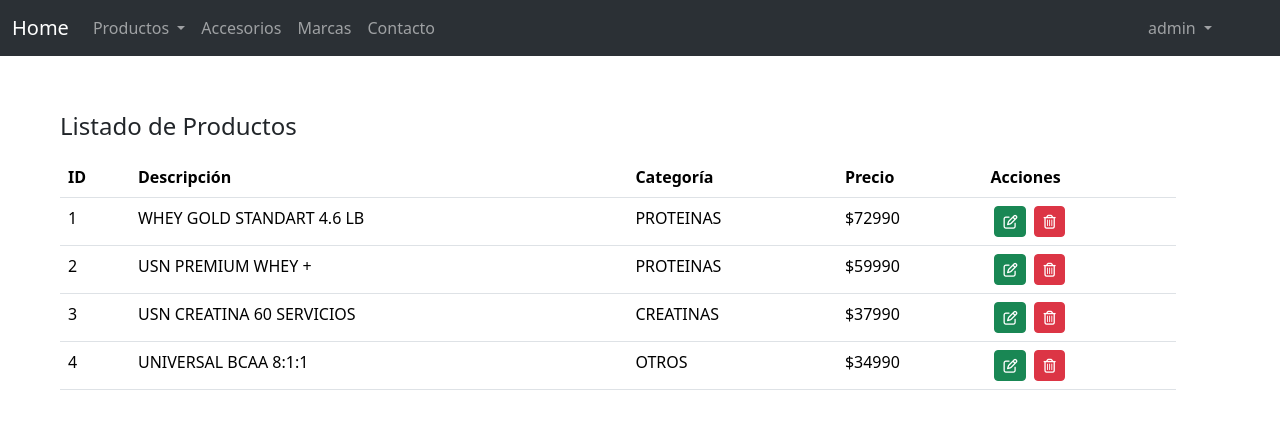
After one commit to VictorVergaraC/Python_ProyectoFinal, a Django app: page /productos/administrar/ in a window 1280 px wide. The commit adds this page. Shown: the top 429 px of the page. Run offline with Django 4.2, Linux system fonts and the light colour scheme; a user stored in the database is signed in; data comes from the database, SQL or seed files in the repository; both versions use the stored data as it was after the commit; parts of the project's set-up code (start-up, migrations or seed data) failed here and were passed over.

Commit message:
Se crea vista para editar productos, ya sea para editar, cambiar imagen, eliminar etc

```diff
--- a/ProductosApp/urls.py
+++ b/ProductosApp/urls.py
@@ -10,4 +10,5 @@ urlpatterns = [
     path('otros/', otros, name="productos_otros"),
     path('todos/', todos, name="productos_todos"),
     path('comentar/<id>/', comentario, name="comentar_producto"),
+    path('administrar/', administrar_productos, name="administrar_productos"),
 ]
--- a/ProductosApp/views.py
+++ b/ProductosApp/views.py
@@ -1,6 +1,14 @@
-from django.shortcuts import render
+from django.shortcuts import render, redirect, get_object_or_404
+from .models import *
 from django.db.models import Q
-from .models import *
+from django.contrib.auth import login, authenticate
+from django.contrib.auth.forms import UserCreationForm, AuthenticationForm
+from ProductosApp.models import Producto
+from CompraApp.models import Compra, CompraDetalle
+from django.contrib.auth.decorators import login_required # para vistas basadas en funciones
+import locale
+from datetime import datetime
+from django.utils import timezone
 
 def imprime(descripcion, parametro):
     print()
@@ -166,3 +174,13 @@ def comentario(request, id):
         "producto"    : producto
     }
     return render(request, "ProductosApp/productos/comentario/comentario.html", contexto)
+
+@login_required
+def administrar_productos(request):
+
+
+    contexto = {
+        "title" : "Administrar Productos",
+        "productos" : Producto.objects.all().select_related('categoria')
+    }
+    return render(request, "ProductosApp/admin/listado_productos.html", contexto)
--- /dev/null
+++ b/proyecto_final/templates/ProductosApp/admin/listado_productos.html
@@ -0,0 +1,49 @@
+{% extends "proyecto_final/home.html" %}
+
+{% load static %}
+
+{% block title_page %} {{ title }} {% endblock %}
+
+{% block content %}
+
+<main class="d-flex flex-column justify-content-center">
+    <h4 class="my-2">Listado de Productos</h4>
+
+    {% if productos %}
+
+    <table class="table my-2">
+        <thead>
+            <tr>
+                <th>ID</th>
+                <th>Descripción</th>
+                <th>Categoría</th>
+                <th>Precio</th>
+                <th class="align-items-center">Acciones</th>
+            </tr>
+        </thead>
+        <tbody>
+            {% for item in productos %}
+            <tr>
+                <td>{{ item.id }}</td>
+                <td>{{ item.descripcion }}</td>
+                <td>{{ item.categoria.descripcion }}</td>
+                <td>${{ item.precio }}</td>
+                <td class="d-flex">
+                    <a href="#" class="btn btn-success btn-sm mx-1"><i class="fa-regular fa-pen-to-square"></i></a>
+                    <a href="#" class="btn btn-danger btn-sm mx-1"><i class="fa-regular fa-trash-can"></i></a>
+                </td>
+            </tr>
+            {% endfor %}
+        </tbody>
+    </table>
+
+    {% else %}
+
+    <div class="alert alert-danger my-2" role="alert">
+        No existen productos creados!
+    </div>
+
+    {% endif %}
+</main>
+
+{% endblock %}
--- a/proyecto_final/templates/ProductosApp/productos/home/home_contenido.html
+++ b/proyecto_final/templates/ProductosApp/productos/home/home_contenido.html
@@ -26,8 +26,7 @@
 
                     <a href="{% url 'comentar_producto' producto.id %}" class="btn btn-warning btn-sm mx-1"><i class="fa-regular fa-comment"></i> Comentar</a>
                 </div>
-                <!-- <i class="fa-regular fa-comment"></i> -->
-                <p class="card-text"><small class="text-muted">Last updated 3 mins ago</small></p>
+
             </div>
         </div>
         {% endfor %}
--- a/proyecto_final/templates/proyecto_final/home.html
+++ b/proyecto_final/templates/proyecto_final/home.html
@@ -68,7 +68,9 @@
                             <li><a class="dropdown-item" href="{% url 'mis_datos' %}"><i class="fa-solid fa-user"></i> Mi Perfil</a></li>
                             <li><a class="dropdown-item" href="{% url 'carrito' %}"><i class="fa-solid fa-cart-shopping"></i> Carrito</a></li>
                             <li><a class="dropdown-item" href="{% url 'mis_compras' %}"><i class="fa-solid fa-check"></i> Mis Pedidos</a></li>
-                            <li><a class="dropdown-item" href="#">...</a></li>
+                            {% if user.is_superuser %}
+                                <li><a class="dropdown-item" href="{% url 'administrar_productos' %}"><i class="fa-solid fa-tag"></i> Administrar</a></li>
+                            {% endif %}
                             <li><a class="dropdown-item" href="{% url 'logout' %}"><i class="fa-solid fa-right-from-bracket"></i> Logout</a></li>
                         </ul>
                     </li>
```
Also changed, not shown: proyecto_final/views.py (+0 -7 lines), db.sqlite3.
